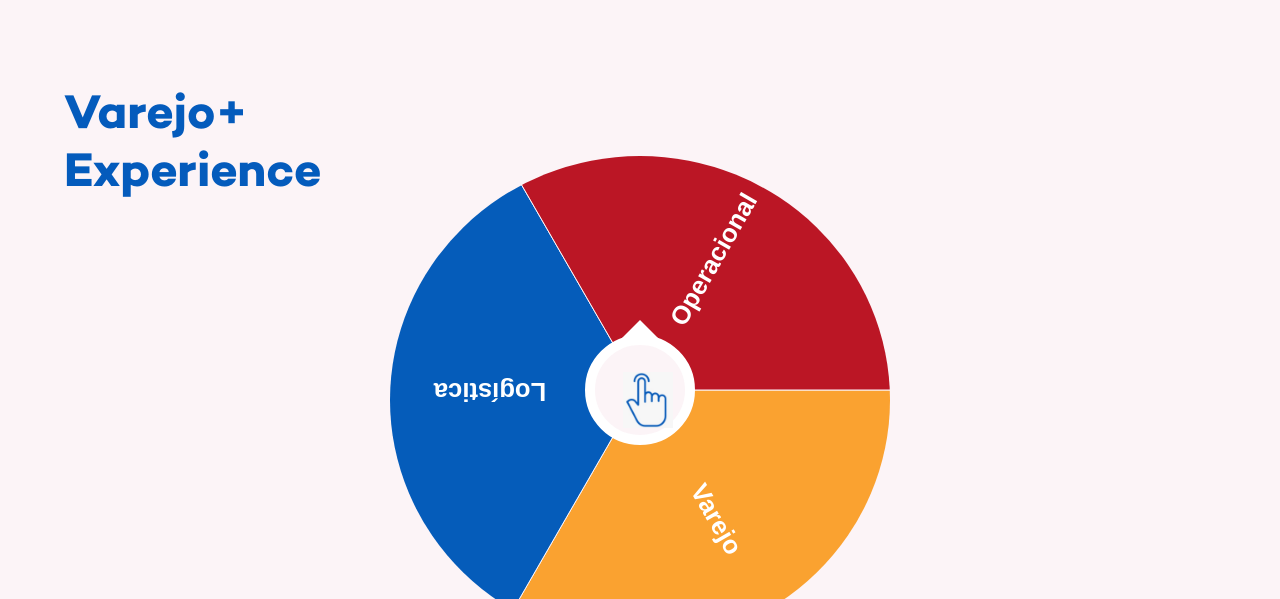
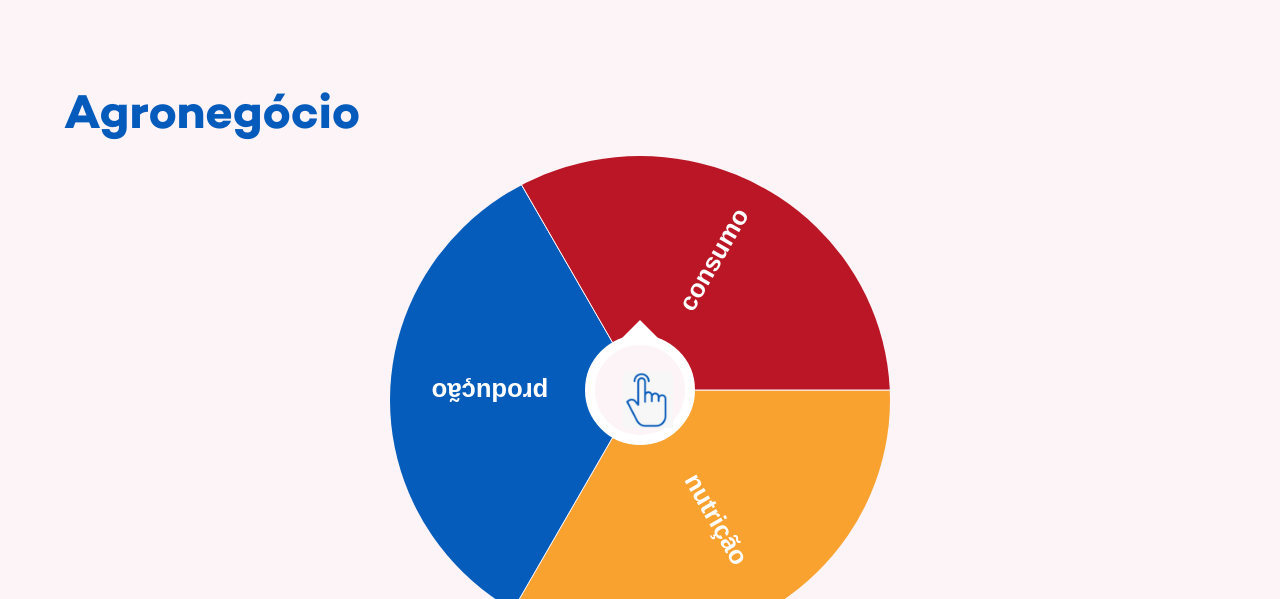
Before and after one commit to vitas028/roleta, a React app: page /#/ in a window 1280 px wide. Shown: the top 599 px of the page. Built offline with nearby package versions, Linux system fonts and the light colour scheme; a web font is replaced by a local one.

Commit message:
commit inicial

```diff
--- a/package.json
+++ b/package.json
@@ -1,7 +1,7 @@
 {
   "name": "Roleta",
   "version": "0.1.0",
-  "homepage": "https://erickzz.github.io/Roleta/",
+  "homepage": "https://github.com/vitas028/roleta.git",
   "private": true,
   "dependencies": {
     "@testing-library/jest-dom": "^5.16.5",
--- a/src/pages/App.js
+++ b/src/pages/App.js
@@ -12,7 +12,7 @@ import { useNavigate } from 'react-router-dom';
 const App = () => {
   const navigate = useNavigate();
 
-  const segments = ['Varejo', 'Logística', 'Operacional'];
+  const segments = ['nutrição', 'produção', 'consumo'];
   const segColors = ['#faa230', '#055cba', '#bb1625'];
   const onFinished = (winner) => {
     //console.log(winner);
@@ -34,7 +34,7 @@ const App = () => {
   return (
     <>
       <div className="main_text">
-        <p>Varejo+ Experience</p>
+        <p>Agronegócio</p>
       </div>
       {responsive ? (
         ''
--- a/src/pages/PaginaPerguntas.js
+++ b/src/pages/PaginaPerguntas.js
@@ -1,5 +1,5 @@
 import { useParams, Link } from 'react-router-dom';
-import { Perguntas } from '../perguntas';
+import { Perguntas } from '../Perguntas.js';
 import LogoVarejoBranco from '../assets/Logo_Varejo_Branco.png';
 import MarcaSebraeBranca from '../assets/marca-sebrae-branca.png';
 import PerguntaCard from '../components/PerguntaCard';
@@ -9,9 +9,9 @@ export default function PaginaPerguntas() {
 
   let corTema = '';
 
-  if (tema === 'Varejo') {
+  if (tema === 'nutrição') {
     corTema = '#faa230';
-  } else if (tema === 'Logística') {
+  } else if (tema === 'produção') {
     corTema = '#055cba';
   } else {
     corTema = '#bb1625';
--- a/src/perguntas.js
+++ b/src/perguntas.js
@@ -1,475 +1,387 @@
 export const Perguntas = [
   {
-    tema: 'Operacional',
-    pergunta:
-      'Ao vender em Marketplaces é importante ter mais de um anúncio, com títulos diferentes, para o mesmo produto porque:',
+    tema: 'nutrição',
+    pergunta: 'Qual é a principal fonte de energia na dieta das vacas leiteiras?',
     alternativas: [
       {
-        texto:
-          'Issó possibilita trabalhar com objetivos de buscas diferentes, abrangendo varias formas de pesquisa.',
+        texto: 'Carboidratos',
         valor: true,
       },
       {
-        texto:
-          'Para os consumidores acharem que o produto vende muito e assim vender mais',
+        texto: 'Proteínas',
         valor: false,
       },
       {
-        texto:
-          'Faz com que o cliente queira comprar o mesmo produto mais de uma vez',
+        texto: 'Lipídios',
         valor: false,
       },
     ],
   },
   {
-    tema: 'Operacional',
-    pergunta:
-      'O investimento em ADS, mesmo vendendo nos Marketplaces, é importante porque:',
+    tema: 'nutrição',
+    pergunta: 'Qual é o principal componente sólido do leite?',
     alternativas: [
       {
-        texto:
-          'A publicidade hoje é necessaria pois com ela ampliamos os resultados de buscas onde os nossós anúncios aparecem.',
+        texto: 'Lactose',
         valor: true,
       },
       {
-        texto: 'Aumenta os gastos da empresa sem trazer muitos beneficios',
+        texto: ' Proteína',
         valor: false,
       },
       {
-        texto: 'Não é importante se você estiver vendendo em Marketplaces',
+        texto: 'Gordura',
         valor: false,
       },
     ],
   },
   {
-    tema: 'Operacional',
-    pergunta: 'Em relação ão titulo de um anúncio ele deve:',
+    tema: 'nutrição',
+    pergunta: 'Qual mineral é crucial para a formação da estrutura óssea e para a prevenção de distúrbios como a hipocalcemia em vacas leiteiras?',
     alternativas: [
       {
-        texto:
-          'Conter o nome, modelo, caracteristicas é marca. Todas essas informações ajudam a especificar seu produto é aparecer para as pessóas.',
+        texto: 'Cálcio',
         valor: true,
       },
       {
-        texto: 'Ser uma promessa falsa, para capturar a atenção do consumidor',
+        texto: 'Ferro',
         valor: false,
       },
       {
-        texto:
-          'Ser curto e incompleto, para que o cliente fique curioso e queira comprar',
+        texto: 'Potássio',
         valor: false,
       },
     ],
   },
   {
-    tema: 'Operacional',
-    pergunta: 'Uma boa descrição do seu produto é importante porque?',
+    tema: 'nutrição',
+    pergunta: 'O que é TMR (Total Mixed Ration) na alimentação de vacas leiteiras?',
     alternativas: [
       {
-        texto:
-          'A descrição sera um dos principais pontos para melhorar o SeO nos mecanismos de busca, issó porque nela estara presente tanto a palavra-chave como demais informações que podem potencializar as buscas.',
+        texto: ' Uma mistura completa de todos os ingredientes da dieta',
         valor: true,
       },
-      { texto: 'E na descrição onde você atrai mais clientes.', valor: false },
-      { texto: 'A descrição valoriza o valor do produto', valor: false },
+      { texto: 'Alimento exclusivamente à base de grãos', valor: false },
+      { texto: 'Alimentos concentrados apenas', valor: false },
     ],
   },
   {
-    tema: 'Operacional',
-    pergunta:
-      'Ter boas fotos com iluminação adequada, qualidade alta, ambientação é diversós angulos, é importante porque:',
+    tema: 'nutrição',
+    pergunta: 'Qual é a temperatura ideal da água para vacas leiteiras?',
     alternativas: [
       {
-        texto: 'Ajudam o cliente a decidir se realizara a compra.',
+        texto: '15-20°C',
         valor: true,
       },
-      { texto: 'Faz os clientes perderem o interesse', valor: false },
+      { texto: '0-5°C', valor: false },
       {
-        texto: 'Confunde o consumidor na hora de realizar a venda',
+        texto: '25-30°C',
         valor: false,
       },
     ],
   },
   {
-    tema: 'Operacional',
-    pergunta: 'Oferecer um prazo de entrega otimizado é importante porque:',
+    tema: 'nutrição',
+    pergunta: 'O que é uma dieta de alto teor de concentrado?',
     alternativas: [
       {
-        texto:
-          'Quem compra quer receber o seu produto no menor tempo possivel é issó é um dos fatores de decisão de compra.',
+        texto: 'Uma dieta em que uma grande parte da grãos, farelos e outros suplementos ricos em energia e nutrientes.',
         valor: true,
       },
       {
-        texto: 'As vendas não são influenciadas pelo prazo de entrega',
+        texto: 'Uma dieta rica em fibras',
         valor: false,
       },
       {
-        texto: 'Não é um fator de decisão de compra do consumidor',
+        texto: 'Uma dieta baseada apenas em forragem',
         valor: false,
       },
     ],
   },
   {
-    tema: 'Operacional',
-    pergunta:
-      'O Frete Gratis pode ser uma estratégia interessante para alavancar as vendas porque:',
+    tema: 'nutrição',
+    pergunta: 'Qual é o objetivo principal do monitoramento da composição do leite?',
     alternativas: [
       {
-        texto:
-          'Entregas gratuitas são um grande incentivo para atrair compradores as suas publicações.',
+        texto: 'Garantir a qualidade do leite produzido',
         valor: true,
       },
       {
-        texto: 'Entregas gratis só atraem um unico tipo de comprador',
+        texto: ' Aumentar a produção de leite',
         valor: false,
       },
       {
-        texto: 'É melhor oferecer frete gratis do que desconto nas vendas',
+        texto: 'Controlar a temperatura do leite',
         valor: false,
       },
     ],
   },
   {
-    tema: 'Operacional',
-    pergunta:
-      'Entender as regras dos Marketplaces que atua é importante porque?',
+    tema: 'nutrição',
+    pergunta: 'Qual é a principal forma de prevenir a acidose ruminal em vacas leiteiras?',
     alternativas: [
       {
-        texto:
-          'Casó descumpra as regras para os anúncios você podera ser penalizado, chegando ate a ter a conta bloqueada, ficando impossibilitado de vender naquele Marketplace.',
+        texto: 'Balanceamento e correto fornecimento da dieta',
         valor: true,
       },
       {
-        texto: 'Para denunciar outros anúncios e assim eliminar concorrência',
+        texto: ' Aumentar a ingestão de proteínas',
         valor: false,
       },
       {
-        texto: 'Para saber quais regras deve descumprir sem ser bloqueado',
+        texto: 'Reduzir o consumo de água',
         valor: false,
       },
     ],
   },
   {
-    tema: 'Varejo',
-    pergunta:
-      'Na hora de decidir se fecha uma compra ou não, o consumidor sempre avalia o valor do frete e o prazo de entrega. Isso impacta nas vendas porque:',
+    tema: 'nutrição',
+    pergunta: 'O que é a CCS (Contagem de Células Somáticas) no leite?',
     alternativas: [
       {
-        texto:
-          'Contar com tarifas altas ou tempo de entrega extenso faz com que as pessóas evitem seus produtos.',
+        texto: 'Indicador de saúde da glândula mamária',
         valor: true,
       },
       {
-        texto: 'O valor do frete é mais importante que o do produto',
+        texto: 'Indicador de teor de gordura no leite',
         valor: false,
       },
       {
-        texto: 'Para comprar em outro lugar sem pagar o frete.',
+        texto: 'Indicador de teor de lactose no leite',
         valor: false,
       },
     ],
   },
   {
-    tema: 'Varejo',
-    pergunta:
-      'Analisar os precos praticados pela concorrência é produtos que estao “em alta” te ajudara?',
+    tema: 'nutrição',
+    pergunta: 'Qual é a importância da vitamina E na dieta das vacas leiteiras?',
     alternativas: [
       {
-        texto:
-          'Sim, ajudara a identificar muitas oportunidades de melhorar seu mix, de melhorar a oferta de produtos.',
+        texto: 'Protege contra danos oxidativos',
         valor: true,
       },
       {
-        texto: 'Sim, para falar mal dos concorrentes para os clientes.',
+        texto: 'Melhora a digestão',
         valor: false,
       },
       {
-        texto: 'Não, tenha seus proprios precos e produtos.',
+        texto: 'Estimula a produção de leite',
         valor: false,
       },
     ],
   },
   {
-    tema: 'Varejo',
-    pergunta:
-      'No perfil do @varejomais.sebrae no Instagram, você encontrará muita informação sobre:',
+    tema: 'nutrição',
+    pergunta: 'O que é o método de ordenha robotizada?',
     alternativas: [
       {
-        texto: 'Como se destacar vendendo on-line e off-line',
+        texto: 'Ordenha automatizada sem a necessidade de intervenção humana',
         valor: true,
       },
       {
-        texto: 'Como se destacar vendendo somente on-line',
+        texto: ' Ordenha manual com auxílio de máquinas',
         valor: false,
       },
       {
-        texto: 'Como se destacar vendendo somente off-line',
+        texto: 'Ordenha com uso exclusivo de máquinas',
         valor: false,
       },
     ],
   },
   {
-    tema: 'Varejo',
-    pergunta: 'Conquistar boas avaliações é importante porque:',
+    tema: 'nutrição',
+    pergunta: 'O que é o pH ruminal e por que é importante para a saúde das vacas leiteiras?',
     alternativas: [
       {
-        texto:
-          'Apos observar preco, condição de pagamento e frete, os compradores tendem a consultar a opiniao de outras pessoas para saber a experiência delas tanto no ato da compra quanto com o uso do produto.',
+        texto: 'É o nível de acidez no rúmen das vacas; influencia na digestão e no bem-estar',
         valor: true,
       },
       {
-        texto: 'Seu negócio fica mais conhecido pelos seus clientes',
+        texto: 'É a quantidade de proteínas na dieta; afeta a produção de leite',
         valor: false,
       },
       {
-        texto:
-          'Possibilita vender produtos de menor qualidade por um preco mais alto, ja que as avaliações são boas.',
+        texto: 'É a taxa de crescimento bacteriano no intestino das vacas; influencia na absorção de nutrientes',
         valor: false,
       },
     ],
   },
   {
-    tema: 'Varejo',
-    pergunta:
-      'Na hora de decidir se fecha uma compra ou não, o consumidor sempre avalia o valor do frete e o prazo de entrega porque?',
+    tema: 'nutrição',
+    pergunta: 'O que é a secagem em vacas leiteiras?',
     alternativas: [
       {
-        texto:
-          'Contar com tarifas altas ou tempo de entrega extenso faz com que as pessóas evitem seus produtos.',
+        texto: 'Período que antecede o parto, no qual a vaca é retirada da ordenha para descanso',
         valor: true,
       },
       {
-        texto: 'O valor do frete é mais importante que o do produto.',
+        texto: 'Período após o parto, no qual a produção de leite é reduzida',
         valor: false,
       },
       {
-        texto: 'Para comprar em outro lugar sem pagar o frete',
+        texto: 'Período de transição entre a lactação e o período seco',
         valor: false,
       },
     ],
   },
   {
-    tema: 'Varejo',
-    pergunta: 'É um ponto extremamente importante na descrição dos produtos:',
+    tema: 'nutrição',
+    pergunta: 'O que é a ureia e qual é sua função na dieta das vacas leiteiras?',
     alternativas: [
       {
-        texto:
-          'Uso de palavras-chave no titulo e na descrição, pois as Palavras-chave são os termos mais usados pelos usuarios para pesquisar sobre um produto.',
+        texto: 'Fonte de nitrogenio não protéico no rúmen, atender as exigencias de proteína do animal.',
         valor: true,
       },
       {
-        texto: 'Todas as informações técnicas possiveis sobre o produto.',
+        texto: 'Fonte de carboidratos complexos; aumenta a energia disponível',
         valor: false,
       },
       {
-        texto: 'Informações sobre outros produtos da loja.',
+        texto: 'Fonte de minerais; promove a saúde óssea',
         valor: false,
       },
     ],
   },
   {
-    tema: 'Varejo',
-    pergunta: 'Para ter mais visualizações dentro de um marketplace você pode?',
+    tema: 'nutrição',
+    pergunta: 'O que é a relação energia-proteína na dieta das vacas leiteiras e por que é importante?',
     alternativas: [
       {
-        texto: 'Anunciar dentro do marketplace onde vende',
+        texto: ' Proporção balanceada entre energia e proteína na dieta; influencia na produção e na qualidade do leite',
         valor: true,
       },
       {
-        texto: 'Comentar em anúncios de outras pessóas',
+        texto: 'Proporção de lipídios e carboidratos na dieta; influencia na coloração do leite',
         valor: false,
       },
       {
-        texto: 'Fazer anúncios que não condizem com a realidade',
+        texto: 'Proporção de fibras e minerais na dieta; influencia na saúde digestiva da vaca',
         valor: false,
       },
     ],
   },
   {
-    tema: 'Varejo',
-    pergunta:
-      'Em relação as perguntas feitas pelos clientes on-line você deve:',
+    tema: 'consumo',
+    pergunta: 'Indivíduos com intolerância à lactose podem apresentar sintomas digestivos após o consumo de leite. Qual o mecanismo bioquímico por trás dessa intolerância?',
     alternativas: [
       {
-        texto:
-          'Responder rapidamente e cordialmente, pois as perguntas são uma fonte de venda riquissima, não deixe de ser proativo e responder pelo menos no intervalo de 1h.',
+        texto: 'Ausência da enzima lactase no intestino delgado, responsável pela digestão da lactose. ',
         valor: true,
       },
       {
-        texto:
-          'Responder apenas as que corresponderem a duvidas sobre compras.',
+        texto: 'Presença de anticorpos contra proteínas do leite no sangue, causando uma reação alérgica. ',
         valor: false,
       },
       {
-        texto:
-          'Esperar acumular perguntas para responder varias de uma vez, otimizando seu tempo.',
+        texto: 'Dificuldade na absorção de cálcio e outros minerais presentes no leite.',
         valor: false,
       },
     ],
   },
   {
-    tema: 'Logística',
-    pergunta:
-      'Ao vender em Marketplaces é importante ter mais de um anúncio, com títulos diferentes, para o mesmo produto porque:',
+    tema: 'consumo',
+    pergunta: 'O consumo de leite e derivados lácteos pode estar associado à redução do risco de osteoporose. Qual o mecanismo pelo qual esses alimentos contribuem para a saúde óssea?',
     alternativas: [
       {
-        texto:
-          'Isso possibilita trabalhar com objetivos de buscas diferentes, abrangendo várias formas de pesquisa.',
+        texto: 'Fornecem cálcio e vitamina D, nutrientes essenciais para a formação e manutenção dos ossos.',
         valor: true,
       },
       {
-        texto:
-          'Para os consumidores acharem que o produto vende muito e assim vender mais',
+        texto: 'Estimulam a produção de células ósseas e reduzem a atividade das células que reabsorvem os ossos.',
         valor: false,
       },
       {
-        texto:
-          'Faz com que o cliente queira comprar o mesmo produto mais de uma vez',
+        texto: 'Diminuem a inflamação no corpo, um fator de risco para o desenvolvimento da osteoporose.',
         valor: false,
       },
     ],
   },
   {
-    tema: 'Logística',
-    pergunta:
-      'Apura indicadores de vendas como: Ticket Médio; Preco Médio e Taxa de conversão é importante porque:',
+    tema: 'consumo',
+    pergunta: 'A enriquecimento do leite com vitamina D é uma prática comum em diversos países. Qual a importância dessa ação para a saúde da população?',
     alternativas: [
       {
-        texto:
-          'Apurar os indicadores de vendas permitirá que você faca a projeção dos resultados mediante a realização de uma promoção de descontos para atrair mais clientes por exemplo, permitindo avaliar se a promoção será vantajosa ou não para o negócio.',
+        texto: 'Prevenir o raquitismo, uma doença óssea causada pela deficiência de vitamina D. ',
         valor: true,
       },
       {
-        texto:
-          'Ao apurar os indicadores de vendas o empresario podera planejar melhor seu fluxo de caixa, evitando perdas com despesas financeiras desnecessarias.',
+        texto: 'Fortalecer o sistema imunológico e reduzir o risco de doenças autoimunes.',
         valor: false,
       },
       {
-        texto:
-          'Pensando mais a longo prazo, os indicadores de vendas poderao ser dissociados de todos os recursos disponiveis na empresa, desde que se tenha um planejamento estratégico consistente.',
+        texto: 'Melhorar a absorção de cálcio e contribuir para a saúde óssea.',
         valor: false,
       },
     ],
   },
   {
-    tema: 'Logística',
-    pergunta:
-      'Porque é importante segmentar seu publico-alvo para o definir o posicionamento do negócio?',
+    tema: 'produção',
+    pergunta: 'O bem-estar animal é um aspecto crucial na produção leiteira. Quais são os principais indicadores que podem ser utilizados para avaliar o bem-estar das vacas leiteiras?',
     alternativas: [
       {
-        texto:
-          'Ao segmentar seu mercado, você consegue entender com maior profundidade quem são seus potenciais clientes, bem como qual é a melhor forma de abordá-los, tornando a comunicação mais fácil e assertiva.',
+        texto: 'Condição corporal, comportamento, acesso a água fresca e pastagens, e instalações adequadas.',
         valor: true,
       },
       {
-        texto:
-          'A segmentação é importante porque com ela você podera atender a varios pubicos diferentes, ampliando o universo de clientes do negocio.',
+        texto: 'Nível de produção de leite, taxa de reprodução e incidência de doenças.',
         valor: false,
       },
       {
-        texto:
-          'Segmentar seu público alvo ajudará a definir estratégias de marketing para as divulgações em massa que atendam a todas as pessoas.',
+        texto: 'Custo da produção, qualidade do leite e margem de lucro da empresa leiteira.',
         valor: false,
       },
     ],
   },
   {
-    tema: 'Logística',
-    pergunta:
-      'Promover programa de relacionamento com vantagens e benefícios diferentes de clientes anônimos?',
+    tema: 'produção',
+    pergunta: 'A ordenha robotizada vem ganhando espaço na produção leiteira moderna. Quais são as principais vantagens e desvantagens da utilização desse sistema em comparação com a ordenha tradicional?',
     alternativas: [
       {
-        texto:
-          'Issó podera aumentar a percepção do cliente de vantagens é beneficios, contribuindo para o aumento de vendas é fidelização.',
+        texto: 'Vantagens: Maior eficiência e higiene, redução da mão de obra, bem-estar animal. Desvantagens: Alto custo de implantação, necessidade de vacas adaptadas e infraestrutura específica.',
         valor: true,
       },
       {
-        texto:
-          'Isso possibilitará eu se conheca os clientes mais chatos e que devem ser evitados pelos vendedores.',
+        texto: 'Vantagens: Menor tempo de ordenha, aumento da produção de leite. Desvantagens: Maior incidência de mastite, estresse para as vacas devido ao confinamento.',
         valor: false,
       },
       {
-        texto:
-          'Issó permitira a realização de campanhas promocionais com foco em novos clientes.',
+        texto: 'Vantagens: Menor custo operacional, facilidade de implementação. Desvantagens: Maior exigência de mão de obra qualificada, aumento do risco de lesões nas vacas.',
         valor: false,
       },
     ],
   },
   {
-    tema: 'Logística',
-    pergunta:
-      'Em relação as perguntas feitas pelos clientes on-line você deve:',
+    tema: 'produção',
+    pergunta: 'A composição do leite bovino pode variar de acordo com diversos fatores. Quais são os principais fatores que influenciam a qualidade nutricional do leite produzido por vacas leiteiras?',
     alternativas: [
       {
-        texto:
-          'Responder rapidamente e cordialmente, pois as perguntas são uma fonte de venda riquíssima, não deixe de ser proativo e responder pelo menos no intervalo de 1h.',
+        texto: 'Raça da vaca, fase de lactação, dieta e manejo nutricional.',
         valor: true,
       },
       {
-        texto: 'Responder apenas as que corresponderem a dúvidas sobre compras',
+        texto: 'Clima da região, condições de higiene na ordenha, temperatura de armazenamento.',
         valor: false,
       },
       {
-        texto:
-          'Esperar acumular perguntas para responder várias de uma vez, otimizando seu tempo.',
+        texto: 'Uso de medicamentos veterinários, presença de resíduos de antibióticos no leite.',
         valor: false,
       },
     ],
   },
   {
-    tema: 'Logística',
-    pergunta: 'É importante caprichar na descrição dos produtos pois:',
+    tema: 'produção',
+    pergunta: 'A mastite é uma infecção bacteriana comum na glândula mamária de vacas leiteiras. Quais são os principais impactos econômicos e sanitários da mastite na produção leiteira?',
     alternativas: [
       {
-        texto:
-          'Colocando o maximo de informações possivel nos anúncios o cliente tera mais seguranca sobre o que esta comprando e reduzirá a quantidade de devoluções.',
+        texto: 'Redução na qualidade do leite, perdas econômicas devido ao descarte de leite contaminado, aumento do uso de medicamentos veterinários.',
         valor: true,
       },
       {
-        texto:
-          'Quanto mais formações na descrição do anúncio mais valorizado é o seu produto.',
+        texto: 'Aumento da mortalidade de bezerros recém-nascidos devido à ingestão de leite contaminado, impacto negativo na imagem do produto final.',
         valor: false,
       },
       {
-        texto: 'Uma descrição rasa e direta aumenta as vendas.',
-        valor: false,
-      },
-    ],
-  },
-  {
-    tema: 'Logística',
-    pergunta: 'O que utilizar para aumenta a atratividade de um anúncio?',
-    alternativas: [
-      {
-        texto: 'Fotos bem elaboradas.',
-        valor: true,
-      },
-      {
-        texto: 'Preços fora do padrão do mercado',
-        valor: false,
-      },
-      {
-        texto: 'Falsas promessas para os clientes',
-        valor: false,
-      },
-    ],
-  },
-  {
-    tema: 'Logística',
-    pergunta:
-      'Por que é importante ficar atento as perguntas e respondê-las no menor prazo possivel ?',
-    alternativas: [
-      {
-        texto:
-          'Porque isso diminui a chance de o cliente buscar outro vendedor.',
-        valor: true,
-      },
-      {
-        texto: 'Para ter mais tempo livre.',
-        valor: false,
-      },
-      {
-        texto: 'Pois quanto menor o contato com o cliente, melhor.',
+        texto: 'Diminuição na produção de leite, comprometimento do bem-estar animal e aumento do descarte de vacas doentes.',
         valor: false,
       },
     ],
```
Also changed, not shown: public/index.html (+1 -1 lines).
